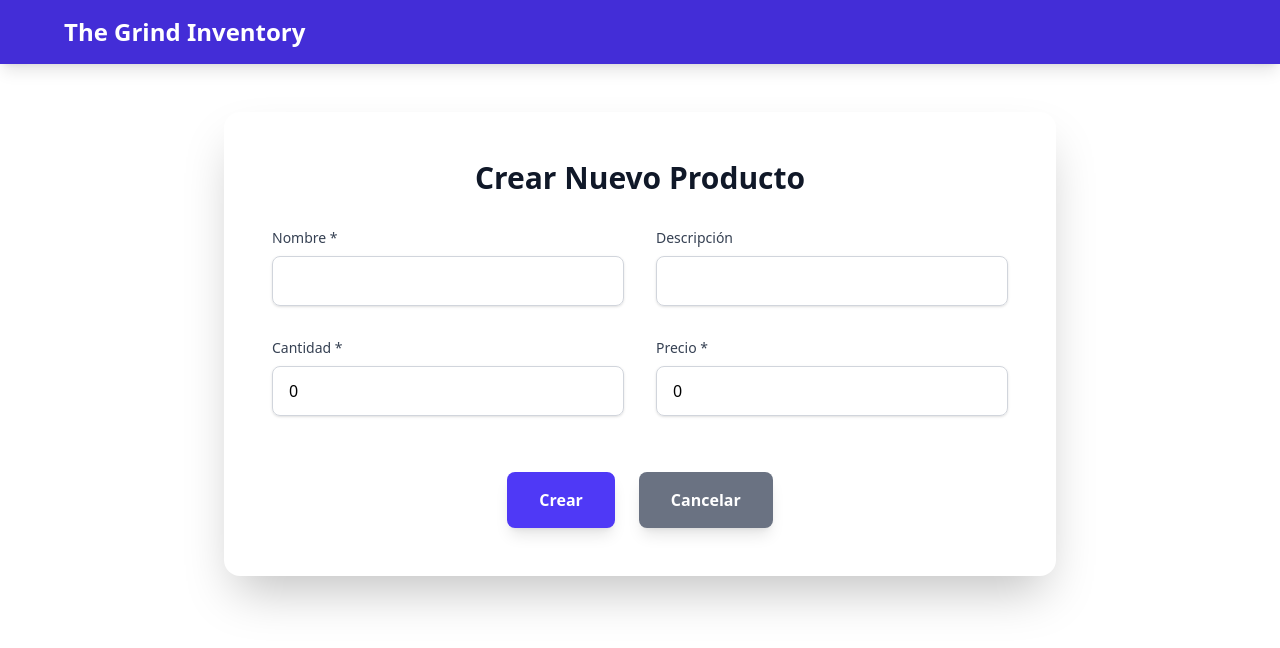
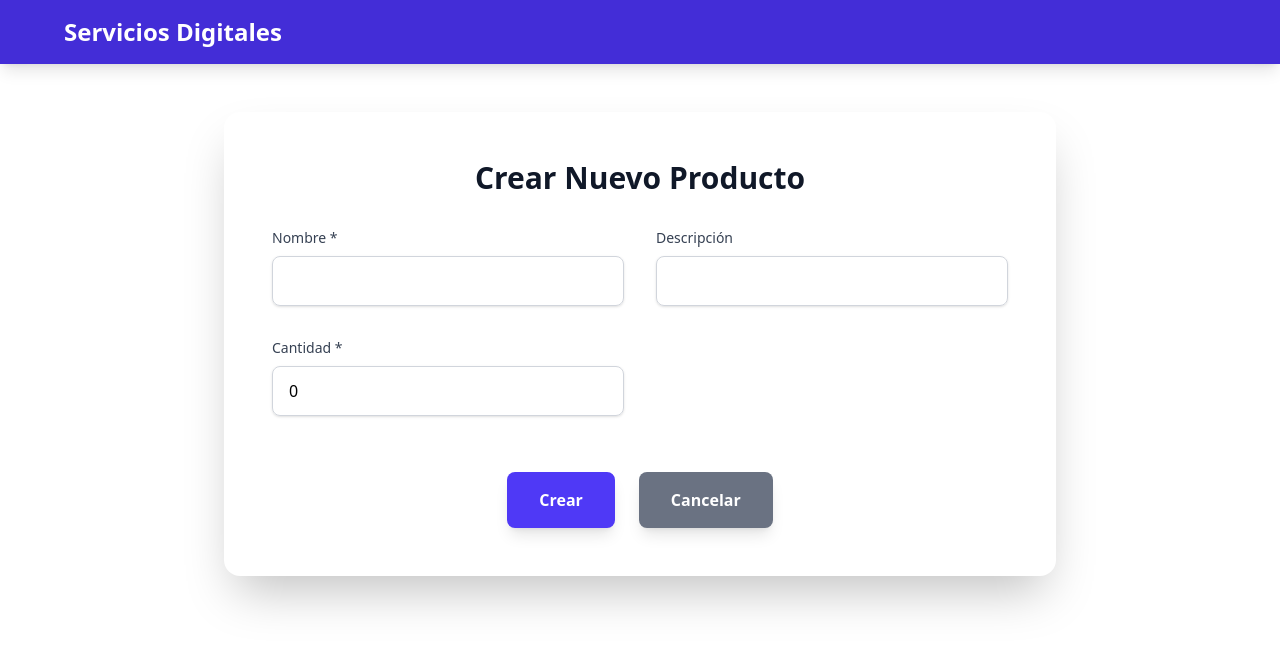
Before and after one commit to kraudy/thegrind, an Angular app in the folder InventoryFrontend/: page /products/new in a window 1280 px wide. Shown: the top 648 px of the page. Built offline with nearby package versions, Linux system fonts and the light colour scheme.

Commit message:
update
Signed-off-by: Roberto Torrez <robkraudy@gmail.com>

```diff
--- a/InventoryFrontend/src/app/app.html
+++ b/InventoryFrontend/src/app/app.html
@@ -1,6 +1,6 @@
 <nav class="bg-indigo-700 p-4 shadow-lg">
   <div class="max-w-6xl mx-auto">
-    <a routerLink="/products" class="text-white text-2xl font-bold">The Grind Inventory</a>
+    <a routerLink="/products" class="text-white text-2xl font-bold">Servicios Digitales</a>
   </div>
 </nav>
 <router-outlet></router-outlet>
--- a/InventoryFrontend/src/app/products/product-form/product-form.component.ts
+++ b/InventoryFrontend/src/app/products/product-form/product-form.component.ts
@@ -25,7 +25,7 @@ export class ProductFormComponent implements OnChanges{
     private location: Location
   ) {}
 
-  formProduct: Product = { name: '', description: '', quantity: 0, price: 0 };
+  formProduct: Product = { name: '', description: '', quantity: 0};
 
   ngOnChanges(): void {
     if (this.product) {
@@ -41,19 +41,20 @@ export class ProductFormComponent implements OnChanges{
     this.location.back();
   }
 
-
   resetForm(): void {
-    this.formProduct = { name: '', description: '', quantity: 0, price: 0 };
+    this.formProduct = { name: '', description: '', quantity: 0};
   }
 
   onSubmit(): void {
     if (this.formProduct.id) {
-      this.productService.updateProduct(this.formProduct.id, this.formProduct).subscribe(() => {
+      console.log('Updating product: ' + this.formProduct.id);
+      this.productService.update(this.formProduct.id, this.formProduct).subscribe(() => {
         this.productSaved.emit();
         this.resetForm();
       });
     } else {
-      this.productService.createProduct(this.formProduct).subscribe(() => {
+      console.log('Creating product: ');
+      this.productService.create(this.formProduct).subscribe(() => {
         this.productSaved.emit();
         this.resetForm();
       });
--- a/InventoryFrontend/src/app/products/product-form/product-form.html
+++ b/InventoryFrontend/src/app/products/product-form/product-form.html
@@ -33,16 +33,6 @@
                  class="w-full px-4 py-3 border border-gray-300 rounded-lg focus:outline-none focus:ring-2 focus:ring-indigo-500 focus:border-transparent transition shadow-sm">
         </div>
 
-        <div>
-          <label class="block text-sm font-medium text-gray-700 mb-2">Precio *</label>
-          <input type="number"
-                 step="0.01"
-                 [(ngModel)]="formProduct.price"
-                 name="price"
-                 min="0"
-                 required
-                 class="w-full px-4 py-3 border border-gray-300 rounded-lg focus:outline-none focus:ring-2 focus:ring-indigo-500 focus:border-transparent transition shadow-sm">
-        </div>
       </div>
 
       <div class="flex justify-center space-x-6 pt-6">
--- a/InventoryFrontend/src/app/products/product-list/product-list.component.ts
+++ b/InventoryFrontend/src/app/products/product-list/product-list.component.ts
@@ -23,8 +23,10 @@ export class ProductListComponent {
     this.loadProducts();
   }
 
+  // Load list
   loadProducts(): void {
-    this.productService.getProducts().subscribe(data => this.products = data);
+    this.productService.getAll().subscribe(data => this.products = data);
+    console.log('Loading products: ' + this.products.length);
   }
 
   selectProduct(product: Product): void {
@@ -33,7 +35,7 @@ export class ProductListComponent {
 
   deleteProduct(id?: number): void {
     if (id && confirm('¿Seguro desea eliminar?')){
-      this.productService.deleteProduct(id).subscribe(() => this.loadProducts());
+      this.productService.delete(id).subscribe(() => this.loadProducts());
     }
   }
 
--- a/InventoryFrontend/src/app/products/product-list/product-list.html
+++ b/InventoryFrontend/src/app/products/product-list/product-list.html
@@ -19,8 +19,6 @@
             <th class="px-6 py-4 text-left text-xs font-medium text-gray-500 uppercase tracking-wider">Nombre</th>
             <th class="px-6 py-4 text-left text-xs font-medium text-gray-500 uppercase tracking-wider">Descripción</th>
             <th class="px-6 py-4 text-left text-xs font-medium text-gray-500 uppercase tracking-wider">Cantidad</th>
-            <th class="px-6 py-4 text-left text-xs font-medium text-gray-500 uppercase tracking-wider">Precio</th>
-            <th class="px-6 py-4 text-left text-xs font-medium text-gray-500 uppercase tracking-wider">Acciones</th>
           </tr>
         </thead>
         <tbody class="bg-white divide-y divide-gray-200">
@@ -29,7 +27,6 @@
             <td class="px-6 py-4 whitespace-nowrap text-sm font-semibold text-gray-900">{{ product.name }}</td>
             <td class="px-6 py-4 text-sm text-gray-600">{{ product.description || '-' }}</td>
             <td class="px-6 py-4 whitespace-nowrap text-sm text-gray-900">{{ product.quantity }}</td>
-            <td class="px-6 py-4 whitespace-nowrap text-sm text-gray-900">${{ product.price | number:'1.2-2' }}</td>
             <td class="px-6 py-4 whitespace-nowrap text-sm font-medium space-x-4">
               <a [routerLink]="['/products', product.id, 'edit']"
                  class="text-indigo-600 hover:text-indigo-900 font-medium">Editar</a>
--- a/InventoryFrontend/src/app/products/product.model.ts
+++ b/InventoryFrontend/src/app/products/product.model.ts
@@ -3,5 +3,4 @@ export interface Product {
   name: string;
   description: string;
   quantity: number;
-  price: number;
 }
--- a/InventoryFrontend/src/app/products/product.service.ts
+++ b/InventoryFrontend/src/app/products/product.service.ts
@@ -11,23 +11,23 @@ export class ProductService {
 
   constructor(private http: HttpClient) { }
 
-  getProducts(): Observable<Product[]> {
+  getAll(): Observable<Product[]> {
     return this.http.get<Product[]>(this.apiUrl);
   }
 
-  getProduct(id: number): Observable<Product> {
+  getById(id: number): Observable<Product> {
     return this.http.get<Product>(`${this.apiUrl}/${id}`);
   }
 
-  createProduct(product: Product): Observable<Product> {
+  create(product: Product): Observable<Product> {
     return this.http.post<Product>(this.apiUrl, product);
   }
 
-  updateProduct(id: number, product: Product): Observable<Product> {
+  update(id: number, product: Product): Observable<Product> {
     return this.http.put<Product>(`${this.apiUrl}/${id}`, product);
   }
 
-  deleteProduct(id: number): Observable<void> {
+  delete(id: number): Observable<void> {
     return this.http.delete<void>(`${this.apiUrl}/${id}`);
   }
 }
```
